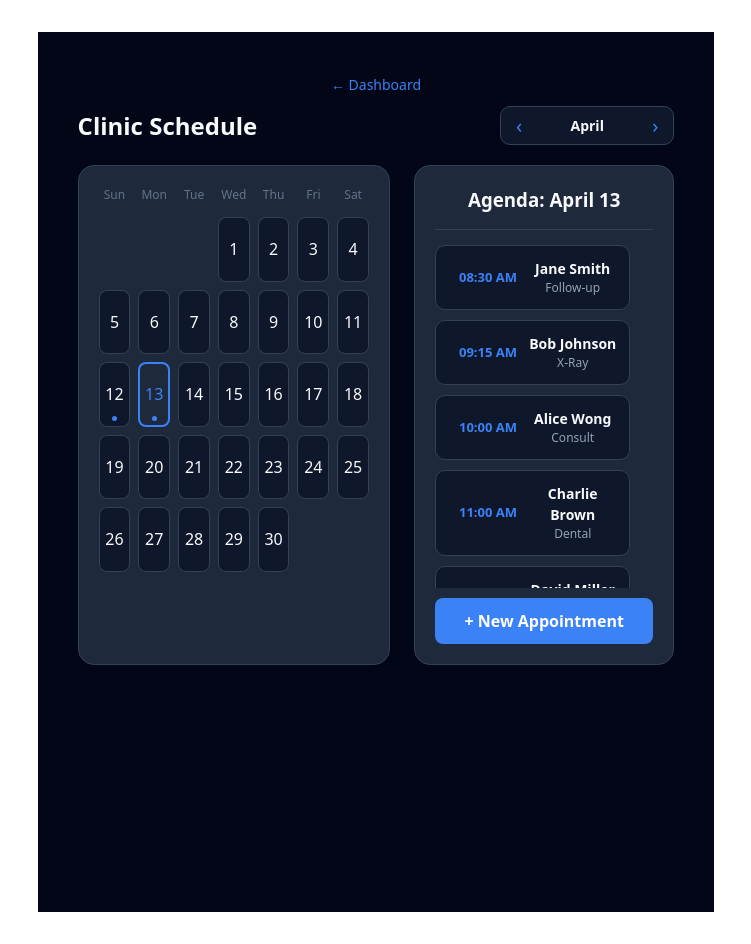
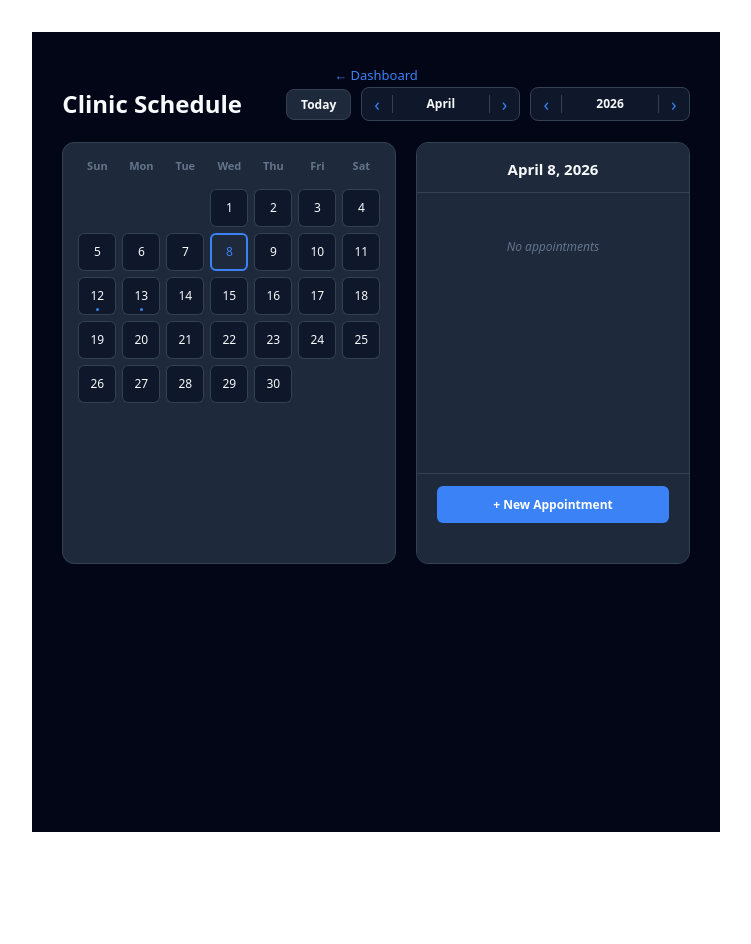
Before and after one commit to INSO4151-Spring2026/ClinicHub, a React (Vite) app in the folder clinic-hub/: page /calendar in a window 1280 px wide. Shown: the whole page, without its empty margins (264-1015 px from the left). After the commit the page ends 864 px from the top, so only its background shows below. Built offline with nearby package versions, Linux system fonts and the light colour scheme.

Commit message:
Stopped the snapping

```diff
--- a/clinic-hub/src/pages/Calendar_page.jsx
+++ b/clinic-hub/src/pages/Calendar_page.jsx
@@ -2,34 +2,39 @@ import React, { useState } from 'react';
 import { Link } from 'react-router-dom';
 
 const Calendar_page = () => {
-  const [selectedDay, setSelectedDay] = useState(13);
-  const [monthIndex, setMonthIndex] = useState(3); // April
-  const currentYear = 2026;
+  const today = new Date();
+  const [selectedDay, setSelectedDay] = useState(today.getDate());
+  const [monthIndex, setMonthIndex] = useState(today.getMonth());
+  const [year, setYear] = useState(today.getFullYear());
 
   const months = ["January", "February", "March", "April", "May", "June", "July", "August", "September", "October", "November", "December"];
   const dayNames = ['Sun', 'Mon', 'Tue', 'Wed', 'Thu', 'Fri', 'Sat'];
 
-  // Mock Data
+  // Mock data - In ClinicHub
   const appointments = [
-    { id: 1, month: 3, day: 12, time: "09:00 AM", patient: "John Doe", type: "Checkup" },
-    { id: 2, month: 3, day: 13, time: "08:30 AM", patient: "Jane Smith", type: "Follow-up" },
-    { id: 3, month: 3, day: 13, time: "09:15 AM", patient: "Bob Johnson", type: "X-Ray" },
-    { id: 4, month: 3, day: 13, time: "10:00 AM", patient: "Alice Wong", type: "Consult" },
-    { id: 5, month: 3, day: 13, time: "11:00 AM", patient: "Charlie Brown", type: "Dental" },
-    { id: 6, month: 3, day: 13, time: "01:00 PM", patient: "David Miller", type: "Checkup" },
-    { id: 7, month: 3, day: 13, time: "02:00 PM", patient: "Elena Rodriguez", type: "Vitals" },
-    { id: 8, month: 3, day: 13, time: "03:30 PM", patient: "Frank Wright", type: "Follow-up" },
-    { id: 9, month: 3, day: 13, time: "04:15 PM", patient: "Grace Lee", type: "Consult" },
+    { id: 1, month: 3, day: 12, year: 2026, time: "09:00 AM", patient: "John Doe", type: "Checkup" },
+    { id: 2, month: 3, day: 13, year: 2026, time: "08:30 AM", patient: "Jane Smith", type: "Follow-up" },
+    { id: 3, month: 3, day: 13, year: 2026, time: "09:15 AM", patient: "Bob Johnson", type: "X-Ray" },
+    { id: 4, month: 3, day: 13, year: 2026, time: "10:00 AM", patient: "Alice Wong", type: "Consult" },
+    { id: 5, month: 3, day: 13, year: 2026, time: "11:00 AM", patient: "Charlie Brown", type: "Dental" },
+    { id: 6, month: 3, day: 13, year: 2026, time: "01:00 PM", patient: "David Miller", type: "Checkup" },
   ];
 
-  const daysInMonth = new Date(currentYear, monthIndex + 1, 0).getDate();
-  const firstDayOfWeek = new Date(currentYear, monthIndex, 1).getDay();
+  const handleToday = () => {
+    setYear(today.getFullYear());
+    setMonthIndex(today.getMonth());
+    setSelectedDay(today.getDate());
+  };
 
-  // Always generate 42 cells (6 rows) to keep height perfectly consistent
+  const daysInMonth = new Date(year, monthIndex + 1, 0).getDate();
+  const firstDayOfWeek = new Date(year, monthIndex, 1).getDay();
+
   const calendarVisualGrid = [];
   for (let i = 0; i < firstDayOfWeek; i++) calendarVisualGrid.push(null);
   for (let i = 1; i <= daysInMonth; i++) calendarVisualGrid.push(i);
   while (calendarVisualGrid.length < 42) calendarVisualGrid.push(null);
+
+  const selectedAppts = appointments.filter(a => a.day === selectedDay && a.month === monthIndex && a.year === year);
 
   return (
     <div style={containerStyle}>
@@ -37,22 +42,34 @@ const Calendar_page = () => {
         <Link to="/" style={backLink}>← Dashboard</Link>
         <div style={headerFlex}>
           <h2 style={{ margin: 0 }}>Clinic Schedule</h2>
-          <div style={monthStepper}>
-            <button onClick={() => setMonthIndex(p => p === 0 ? 11 : p - 1)} style={navBtn}>‹</button>
-            <span style={monthDisplay}>{months[monthIndex]}</span>
-            <button onClick={() => setMonthIndex(p => p === 11 ? 0 : p + 1)} style={navBtn}>›</button>
+
+          <div style={controlsGroup}>
+            <button onClick={handleToday} style={todayBtn}>Today</button>
+
+            {/* Month*/}
+            <div style={stepperContainer}>
+              <button onClick={() => setMonthIndex(p => p === 0 ? 11 : p - 1)} style={navBtn}>‹</button>
+              <span style={stepperDisplay}>{months[monthIndex]}</span>
+              <button onClick={() => setMonthIndex(p => p === 11 ? 0 : p + 1)} style={navBtn}>›</button>
+            </div>
+
+            {/* Year */}
+            <div style={stepperContainer}>
+              <button onClick={() => setYear(p => p - 1)} style={navBtn}>‹</button>
+              <span style={stepperDisplay}>{year}</span>
+              <button onClick={() => setYear(p => p + 1)} style={navBtn}>›</button>
+            </div>
           </div>
         </div>
       </div>
 
       <div style={layoutGrid}>
-        {/* CALENDAR SIDE */}
         <div style={cardStyle}>
           <div style={monthGrid}>
             {dayNames.map(day => <div key={day} style={dayHeader}>{day}</div>)}
             {calendarVisualGrid.map((dayNum, i) => {
               const isSelected = selectedDay === dayNum;
-              const hasAppt = dayNum && appointments.some(a => a.day === dayNum && a.month === monthIndex);
+              const hasAppt = dayNum && appointments.some(a => a.day === dayNum && a.month === monthIndex && a.year === year);
               return (
                 <div key={i} onClick={() => dayNum && setSelectedDay(dayNum)}
                   style={{
@@ -70,27 +87,32 @@ const Calendar_page = () => {
           </div>
         </div>
 
-        {/* AGENDA SIDE */}
-        <div style={{ ...cardStyle, display: 'grid', gridTemplateRows: 'auto 1fr auto' }}>
-          <h3 style={agendaHeader}>Agenda: {months[monthIndex]} {selectedDay}</h3>
+        <div style={{ ...cardStyle, position: 'relative' }}>
+          <div style={agendaHeaderContainer}>
+            <h3 style={{ margin: 0, fontSize: '15px' }}>
+              {months[monthIndex]} {selectedDay}, {year}
+            </h3>
+          </div>
 
-          <div style={apptListScrollable}>
-            {appointments.filter(a => a.day === selectedDay && a.month === monthIndex).length > 0 ? (
-              appointments.filter(a => a.day === selectedDay && a.month === monthIndex).map(appt => (
+          <div style={absoluteScrollArea}>
+            {selectedAppts.length > 0 ? (
+              selectedAppts.map(appt => (
                 <div key={appt.id} style={apptCard}>
                   <div style={timeSlot}>{appt.time}</div>
-                  <div style={{ flex: 1, fontSize: '14px' }}>
-                    <div style={{ fontWeight: '600' }}>{appt.patient}</div>
-                    <div style={{ fontSize: '12px', color: '#94a3b8' }}>{appt.type}</div>
+                  <div style={{ flex: 1 }}>
+                    <div style={{ fontWeight: '600', fontSize: '13px' }}>{appt.patient}</div>
+                    <div style={{ fontSize: '11px', color: '#94a3b8' }}>{appt.type}</div>
                   </div>
                 </div>
               ))
             ) : (
-              <div style={emptyState}>No appointments.</div>
+              <div style={emptyState}>No appointments</div>
             )}
           </div>
 
-          <button style={actionBtn}>+ New Appointment</button>
+          <div style={agendaFooterContainer}>
+            <button style={actionBtn}>+ New Appointment</button>
+          </div>
         </div>
       </div>
     </div>
@@ -98,56 +120,33 @@ const Calendar_page = () => {
 };
 
 // --- STYLES ---
-const containerStyle = { padding: '40px', backgroundColor: '#020617', minHeight: '100vh', color: '#f8fafc' };
-const headerNav = { marginBottom: '20px' };
-const headerFlex = { display: 'flex', justifyContent: 'space-between', alignItems: 'center', marginTop: '10px' };
-const backLink = { textDecoration: 'none', color: '#3b82f6', fontSize: '14px' };
+const containerStyle = { padding: '30px', backgroundColor: '#020617', minHeight: '100vh', color: '#f8fafc', boxSizing: 'border-box' };
+const headerNav = { marginBottom: '15px' };
+const headerFlex = { display: 'flex', justifyContent: 'space-between', alignItems: 'center' };
+const backLink = { textDecoration: 'none', color: '#3b82f6', fontSize: '13px' };
 
-const layoutGrid = {
-  display: 'grid',
-  gridTemplateColumns: '1.2fr 1fr',
-  gap: '24px',
-  height: '500px', // HARD HEIGHT LOCK
-  alignItems: 'stretch'
-};
+const controlsGroup = { display: 'flex', gap: '10px', alignItems: 'center' };
+const todayBtn = { backgroundColor: '#1e293b', border: '1px solid #334155', color: '#f8fafc', padding: '6px 14px', borderRadius: '8px', cursor: 'pointer', fontSize: '12px', fontWeight: 'bold' };
 
-const cardStyle = {
-  backgroundColor: '#1e293b',
-  padding: '20px',
-  borderRadius: '16px',
-  border: '1px solid #334155',
-  boxSizing: 'border-box',
-  overflow: 'hidden'
-};
+const stepperContainer = { display: 'flex', alignItems: 'center', backgroundColor: '#0f172a', borderRadius: '8px', border: '1px solid #334155' };
+const navBtn = { backgroundColor: 'transparent', border: 'none', color: '#3b82f6', fontSize: '18px', cursor: 'pointer', padding: '4px 12px' };
+const stepperDisplay = { minWidth: '80px', textAlign: 'center', fontSize: '12px', fontWeight: 'bold', borderLeft: '1px solid #334155', borderRight: '1px solid #334155', padding: '0 8px' };
 
-const monthGrid = {
-  display: 'grid',
-  gridTemplateColumns: 'repeat(7, 1fr)',
-  gridTemplateRows: 'auto repeat(6, 1fr)', // FORCES 6 ROWS REGARDLESS OF MONTH
-  gap: '8px',
-  height: '100%'
-};
+const layoutGrid = { display: 'grid', gridTemplateColumns: '1.1fr 0.9fr', gap: '20px', height: '420px', maxWidth: '850px', margin: '20px auto', alignItems: 'start' };
+const cardStyle = { backgroundColor: '#1e293b', borderRadius: '12px', border: '1px solid #334155', height: '100%', overflow: 'hidden' };
 
-const dayHeader = { textAlign: 'center', color: '#64748b', fontSize: '12px', paddingBottom: '5px' };
-const dayCell = { borderRadius: '8px', display: 'flex', flexDirection: 'column', alignItems: 'center', justifyContent: 'center', position: 'relative' };
-const dotIndicator = { position: 'absolute', bottom: '6px', width: '5px', height: '5px', backgroundColor: '#3b82f6', borderRadius: '50%' };
+const monthGrid = { display: 'grid', gridTemplateColumns: 'repeat(7, 1fr)', gridTemplateRows: '25px repeat(6, 38px)', gap: '6px', padding: '15px' };
+const dayHeader = { textAlign: 'center', color: '#64748b', fontSize: '11px', fontWeight: 'bold' };
+const dayCell = { borderRadius: '6px', display: 'flex', alignItems: 'center', justifyContent: 'center', position: 'relative', aspectRatio: '1 / 1', maxWidth: '38px', margin: '0 auto', width: '100%', fontSize: '12px' };
+const dotIndicator = { position: 'absolute', bottom: '4px', width: '3px', height: '3px', backgroundColor: '#3b82f6', borderRadius: '50%' };
 
-const agendaHeader = { borderBottom: '1px solid #334155', paddingBottom: '15px', margin: 0 };
+const agendaHeaderContainer = { padding: '15px 20px', borderBottom: '1px solid #334155', position: 'absolute', top: 0, left: 0, right: 0, height: '50px', boxSizing: 'border-box', backgroundColor: '#1e293b', zIndex: 2 };
+const absoluteScrollArea = { position: 'absolute', top: '50px', bottom: '65px', left: 0, right: 0, overflowY: 'auto', padding: '15px 20px' };
+const agendaFooterContainer = { position: 'absolute', bottom: 0, left: 0, right: 0, height: '65px', padding: '12px 20px', borderTop: '1px solid #334155', backgroundColor: '#1e293b', zIndex: 2 };
 
-const apptListScrollable = {
-  overflowY: 'auto',
-  marginTop: '15px',
-  paddingRight: '8px',
-  scrollbarGutter: 'stable'
-};
-
-const apptCard = { display: 'flex', alignItems: 'center', padding: '12px', backgroundColor: '#0f172a', borderRadius: '10px', marginBottom: '10px', border: '1px solid #334155' };
-const timeSlot = { flex: '0 0 80px', fontWeight: 'bold', color: '#3b82f6', fontSize: '13px' };
-const actionBtn = { width: '100%', padding: '12px', backgroundColor: '#3b82f6', color: '#fff', border: 'none', borderRadius: '8px', fontWeight: 'bold', marginTop: '10px', cursor: 'pointer' };
-
-const monthStepper = { display: 'flex', alignItems: 'center', backgroundColor: '#0f172a', borderRadius: '10px', border: '1px solid #334155' };
-const navBtn = { backgroundColor: 'transparent', border: 'none', color: '#3b82f6', fontSize: '20px', cursor: 'pointer', padding: '5px 15px' };
-const monthDisplay = { minWidth: '100px', textAlign: 'center', fontSize: '14px', fontWeight: 'bold' };
-const emptyState = { textAlign: 'center', color: '#64748b', marginTop: '60px', fontStyle: 'italic' };
+const apptCard = { display: 'flex', alignItems: 'center', padding: '8px', backgroundColor: '#0f172a', borderRadius: '8px', marginBottom: '8px', border: '1px solid #334155' };
+const timeSlot = { flex: '0 0 65px', fontWeight: 'bold', color: '#3b82f6', fontSize: '11px' };
+const actionBtn = { width: '100%', padding: '10px', backgroundColor: '#3b82f6', color: '#fff', border: 'none', borderRadius: '6px', fontWeight: 'bold', cursor: 'pointer', fontSize: '12px' };
+const emptyState = { textAlign: 'center', color: '#64748b', marginTop: '30px', fontStyle: 'italic', fontSize: '12px' };
 
 export default Calendar_page;
```
